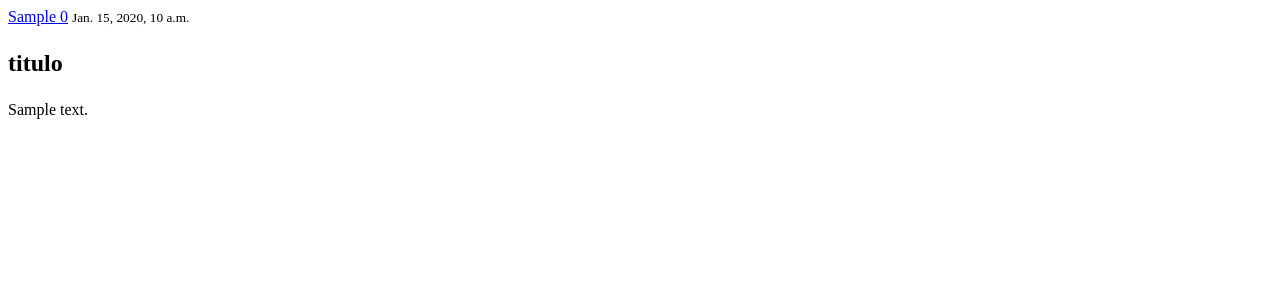
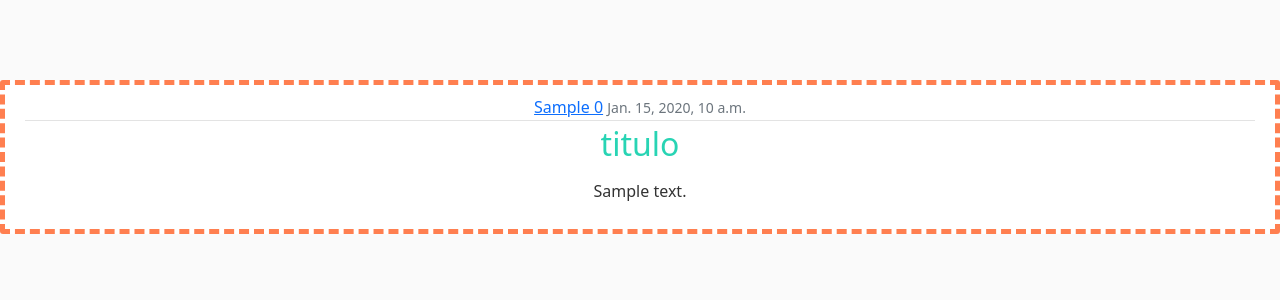
Before and after one commit to bashiron/Riposte, a Django app: page /thread/1/ in a window 1280 px wide. Shown: the top 300 px of the page. Run offline with Django 4.2, Linux system fonts and the light colour scheme; tables that the repository leaves empty hold one stand-in row (values such as "Sample post"); a database or web service that is not in the repository returns one stand-in record (values such as "Sample title"); data that the repository does not hold is empty.

Commit message:
CSS
- Creo una launch configuration para debuggear desde VSCode
- Hago que thread.html extienda de base.html
- Empiezo a personalizar el CSS

```diff
--- a/thread_reader/thread_reader/settings.py
+++ b/thread_reader/thread_reader/settings.py
@@ -120,6 +120,7 @@ USE_TZ = True
 # https://docs.djangoproject.com/en/4.0/howto/static-files/
 
 STATIC_URL = 'static/'
+STATIC_ROOT = BASE_DIR / 'static/'
 
 # Default primary key field type
 # https://docs.djangoproject.com/en/4.0/ref/settings/#default-auto-field
--- a/thread_reader/threads/static/threads/base.css
+++ b/thread_reader/threads/static/threads/base.css
@@ -4,12 +4,8 @@ body {
     margin-top: 5rem;
   }
 
-  /* h1, h2, h3, h4, h5, h6 {
-    color: #444444;
-  } */
-
-  h1 {
-    color: aquamarine;
+  h1, h2, h3, h4, h5, h6 {
+    color: #1dc723;
   }
 
   ul {
@@ -35,14 +31,17 @@ body {
   .content-section {
     background: #ffffff;
     padding: 10px 20px;
-    border: 1px solid #dddddd;
+    border: 5px dashed coral;
     border-radius: 3px;
     margin-bottom: 20px;
   }
 
+  .media-body {
+    text-align: center;
+  }
+
   .article-title {
-    /* color: #444444; */
-    color: blueviolet;
+    color: #28d4b4;
   }
 
   a.article-title:hover {
--- a/thread_reader/threads/templates/threads/base.html
+++ b/thread_reader/threads/templates/threads/base.html
@@ -9,7 +9,6 @@
     <link rel="stylesheet" type="text/css" href="{% static 'threads/base.css' %}">
   </head>
   <body>
-    <h1>BASE</h1>
     {% block content %}{% endblock content %}
     <script src="https://cdn.jsdelivr.net/npm/bootstrap@5.2.0-beta1/dist/js/bootstrap.bundle.min.js" integrity="sha384-pprn3073KE6tl6bjs2QrFaJGz5/SUsLqktiwsUTF55Jfv3qYSDhgCecCxMW52nD2" crossorigin="anonymous"></script>
   </body>
--- a/thread_reader/threads/templates/threads/home.html
+++ b/thread_reader/threads/templates/threads/home.html
@@ -1,6 +1,5 @@
 {% extends "threads/base.html" %}
 {% block content %}
-<h1>HOME</h1>
     <form action="{% url 'home' %}" method="post">
         {% csrf_token %}
         {{ form }}
--- a/thread_reader/threads/templates/threads/thread.html
+++ b/thread_reader/threads/templates/threads/thread.html
@@ -1,6 +1,5 @@
-{% comment %} <h1 style="color: orange">{{ response.includes.users.0.name }}</h1>
-<p style="color: blue">{{ response.data.text }}</p>
-<p style="color: grey">{{ response.data.created_at }}</p> {% endcomment %}
+{% extends 'threads/base.html' %}
+{% block content %}
     <article class="media content-section">
         <div class="media-body">
             <div class="article-metadata">
@@ -14,3 +13,4 @@
             <p class="article-content">{{ response.data.text }}</p>
         </div>
     </article>
+{% endblock content %}
```
Also changed, not shown: 2 other files. Lines whose indentation alone changed are shown as unchanged.
